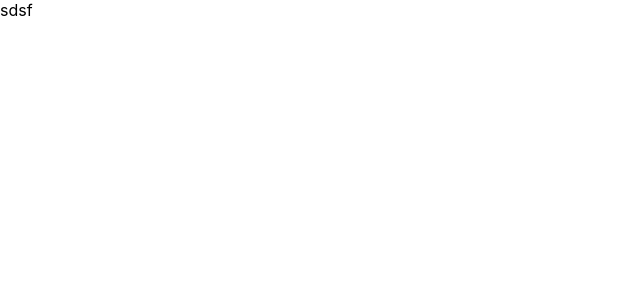
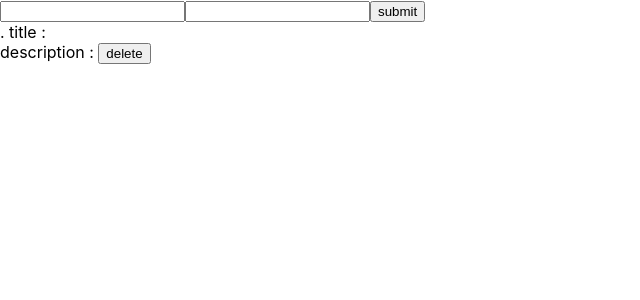
Before and after one commit to Andreus75/OktenReact, a React (Create React App) app: page / in a window 1280 px wide. Shown: the top 300 px of the page, without its empty margins (0-640 px from the left). Built offline with nearby package versions, Linux system fonts and the light colour scheme.

Commit message:
classwork8

```diff
--- a/src/App.js
+++ b/src/App.js
@@ -1,10 +1,46 @@
 import './App.css';
-import Users from "./components/users/Users";
+import {useDispatch, useSelector} from "react-redux";
+import {useState} from "react";
+import Todo from "./components/todo/Todo";
+import {ADD_TODO, DELETE_TODO} from "./redux/actions/actionTypes";
 
 function App() {
-  return (
+
+    let {todo} = useSelector(state => state);
+    let dispatch = useDispatch();
+    console.log(todo);
+
+    let [title, setTitle] = useState('');
+    let [description, setDescription] = useState('');
+
+
+    function setTitleForm(e) {
+        setTitle(e.target.value);
+    }
+    function setDescriptionForm(e) {
+        setDescription(e.target.value);
+    }
+
+    let addTodo = (e) => {
+        e.preventDefault();
+        let todo = {title, description, id: Math.random()};
+        dispatch({type: ADD_TODO, payload: todo})
+    }
+    let deleteTodo = (id) => {
+        dispatch({type: DELETE_TODO, payload: id});
+    };
+    return (
     <div className="App">
-      <Users/>
+      <div>
+          <form onSubmit={addTodo}>
+              <input type="text" name={'title'} value={title} onInput={setTitleForm}/>
+              <input type="text" name={'description'} value={description} onInput={setDescriptionForm}/>
+              <button>submit</button>
+          </form>
+          <div>
+              <Todo todo={todo} deleteTodo={deleteTodo}/>
+          </div>
+      </div>
     </div>
   );
 }
--- /dev/null
+++ b/src/components/todo/Todo.js
@@ -0,0 +1,16 @@
+export default function Todo ({todo, deleteTodo}) {
+
+    let onClickDeleteTodo = () => {
+        deleteTodo(todo.id);
+    }
+
+    return (
+        <div>
+            {todo.id}.
+            title : {todo.title}
+            <br/>
+            description : {todo.description}
+            <button onClick={onClickDeleteTodo}>delete</button>
+        </div>
+    );
+}
--- a/src/components/users/Users.js
+++ /dev/null
@@ -1,7 +0,0 @@
-export default function Users () {
-    return (
-        <div>
-sdsf
-        </div>
-    );
-}
--- a/src/index.js
+++ b/src/index.js
@@ -3,10 +3,15 @@ import ReactDOM from 'react-dom';
 import './index.css';
 import App from './App';
 import reportWebVitals from './reportWebVitals';
+import {Provider} from "react-redux";
+import {store} from "./redux/store";
+
 
 ReactDOM.render(
   <React.StrictMode>
-    <App />
+      <Provider store={store}>
+          <App />
+      </Provider>
   </React.StrictMode>,
   document.getElementById('root')
 );
--- /dev/null
+++ b/src/redux/actions/actionTypes.js
@@ -0,0 +1,4 @@
+let ADD_TODO = 'ADD_TODO';
+let DELETE_TODO = 'DELETE_TODO';
+
+export {ADD_TODO, DELETE_TODO}
--- /dev/null
+++ b/src/redux/reducers/reducer.js
@@ -0,0 +1,15 @@
+import {ADD_TODO, DELETE_TODO} from "../actions/actionTypes";
+
+let reducer = (state = {todo : []}, action) => {
+    switch (action.type) {
+        case ADD_TODO :
+            return {...state, todo: action.payload};
+        case DELETE_TODO :
+
+            return state;
+        default :
+            return state;
+    }
+}
+
+export {reducer}
--- /dev/null
+++ b/src/redux/store/index.js
@@ -0,0 +1,4 @@
+import {createStore} from "redux";
+import {reducer} from "../reducers/reducer";
+
+export const store = createStore(reducer);
```
Also changed, not shown: src/components/user/User.js (deleted, +0 -7 lines), src/components/services/userServices.js (deleted), src/services/todoService.js (added).
